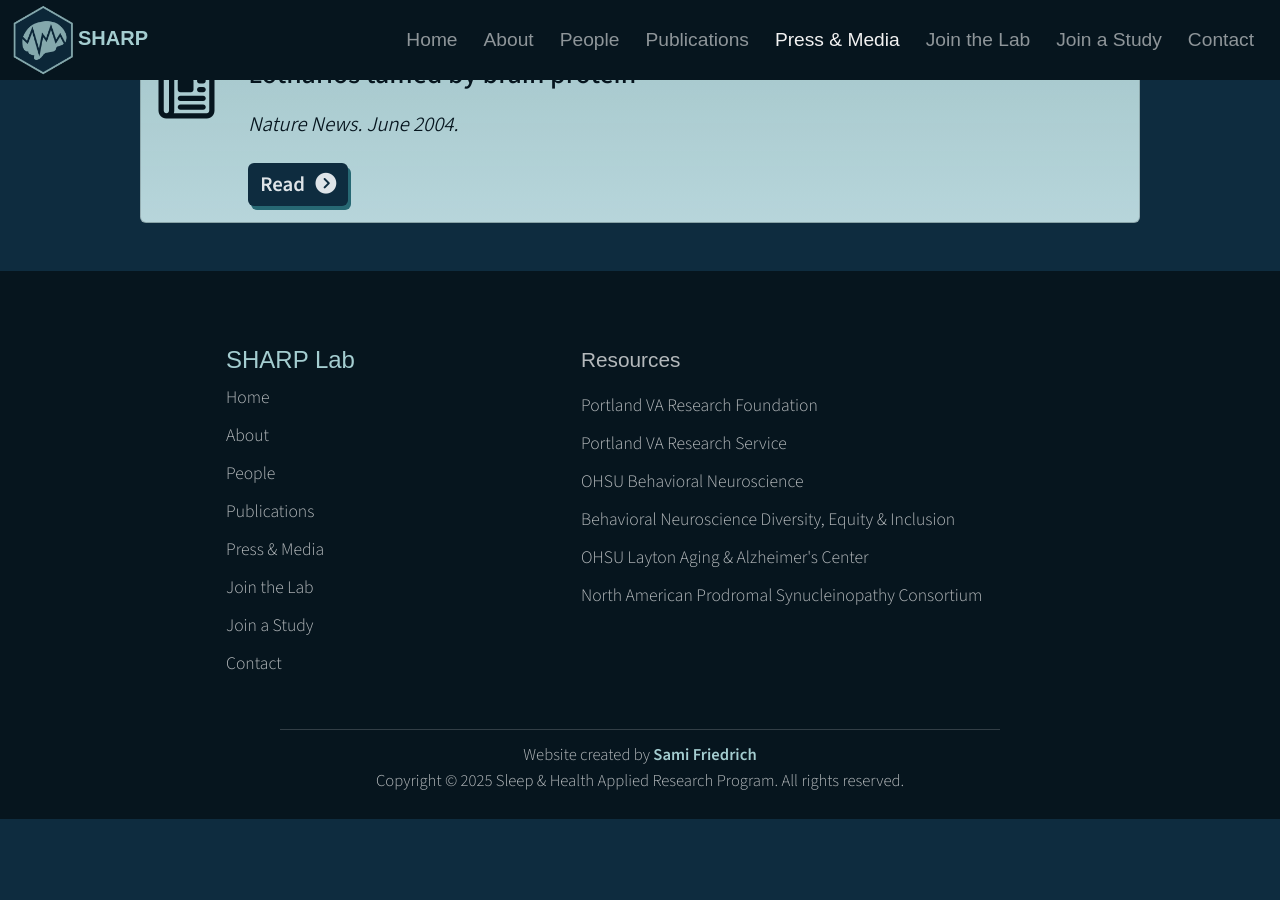
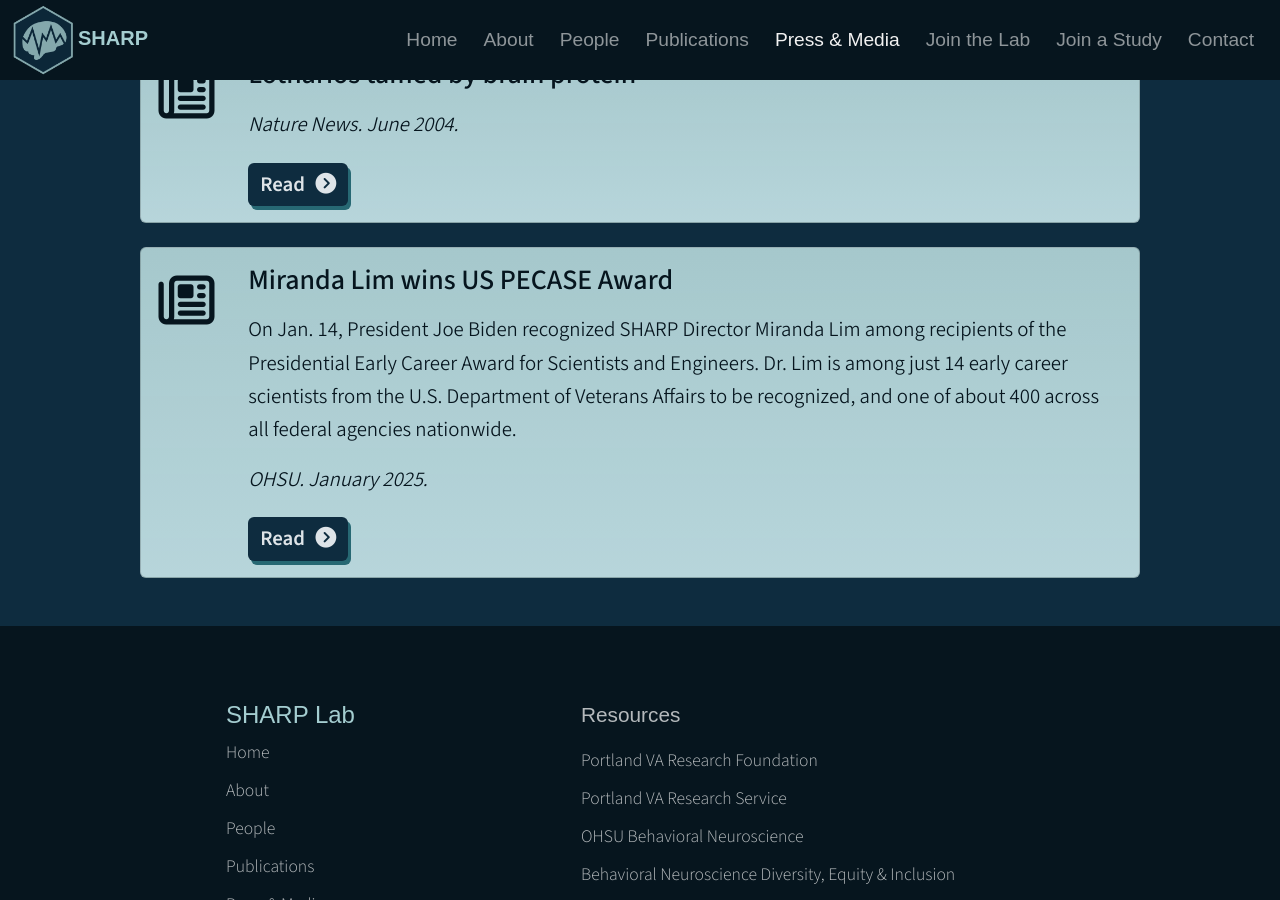
Before and after one commit to SHARP-lab-PDX/SHARP-lab-PDX.github.io, a Jekyll site: the page built from press.html, in a window 1280 px wide and 900 px high, scrolled down 6170 px. Built offline with Jekyll 4.4.1, drawn with Linux system fonts in a browser that asks for light colours; nearby versions of some CDN libraries; a style sheet for code colours, icons or effects is not loaded; before the commit the page ends 6989 px from its top, so only the background shows below that.

Commit message:
Update Site data “media”

```diff
--- a/_data/media.yml
+++ b/_data/media.yml
@@ -262,3 +262,16 @@
     source: Nature News
     description: null
     year: "2004"
+  - month: January
+    featured: true
+    url: https://news.ohsu.edu/2025/01/21/accolades-awards-honors-and-appointments-january#MirandaLim
+    headline: SHARP Director, Miranda Lim, wins US PECASE Award
+    title: Miranda Lim wins US PECASE Award
+    type: article
+    source: OHSU
+    description: On Jan. 14, President Joe Biden recognized SHARP Director Miranda
+      Lim among recipients of the Presidential Early Career Award for Scientists
+      and Engineers. Dr. Lim is among just 14 early career scientists from the
+      U.S. Department of Veterans Affairs to be recognized, and one of about 400
+      across all federal agencies nationwide.
+    year: "2025"
```
